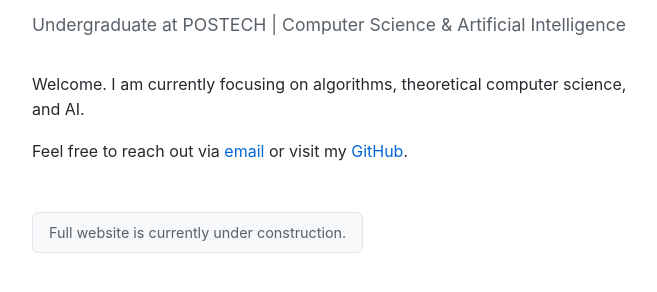
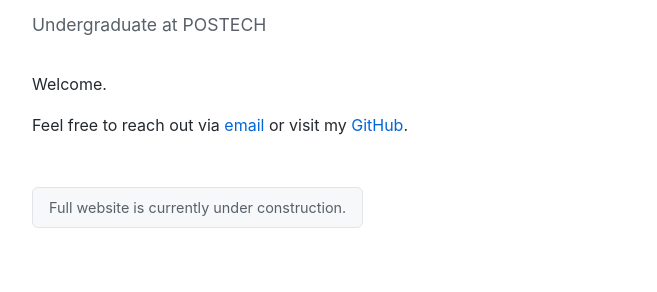
Before and after one commit to ahooncho/ahooncho.github.io, a plain HTML site: page index.html in a window 1280 px wide. Shown: the part 254-546 px from the top of the page, without its empty margins (308-965 px from the left). Drawn offline with Linux system fonts and the light colour scheme.

Commit message:
Update index.html

```diff
--- a/index.html
+++ b/index.html
@@ -51,9 +51,9 @@
 </head>
 <body>
     <h1>Ahoon Cho</h1>
-    <h2>Undergraduate at POSTECH | Computer Science & Artificial Intelligence</h2>
+    <h2>Undergraduate at POSTECH</h2>
 
-    <p>Welcome. I am currently focusing on algorithms, theoretical computer science, and AI.</p>
+    <p>Welcome.</p>
     <p>Feel free to reach out via <a href="mailto:ahooncho@postech.ac.kr">email</a> or visit my <a href="https://github.com/ahooncho" target="_blank">GitHub</a>.</p>
 
     <div class="status">
```
